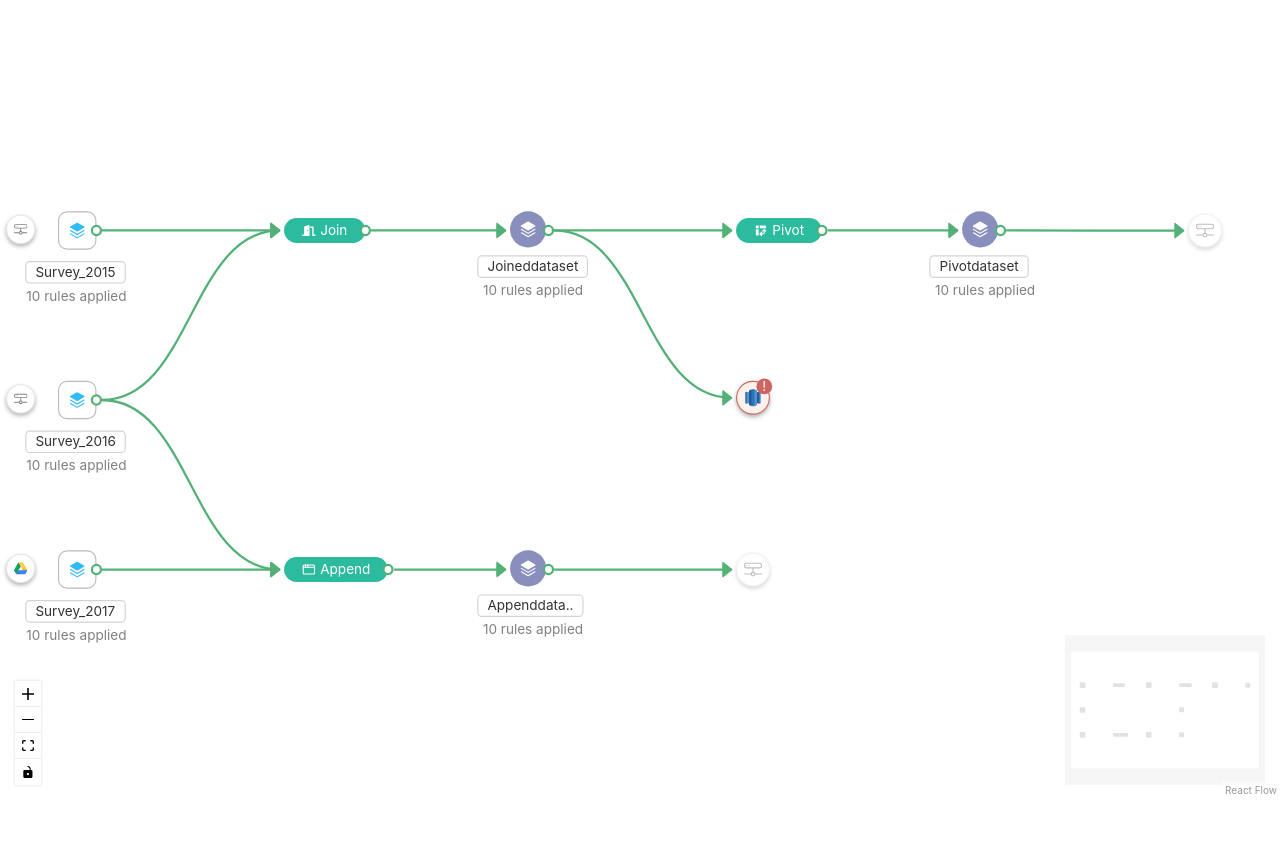
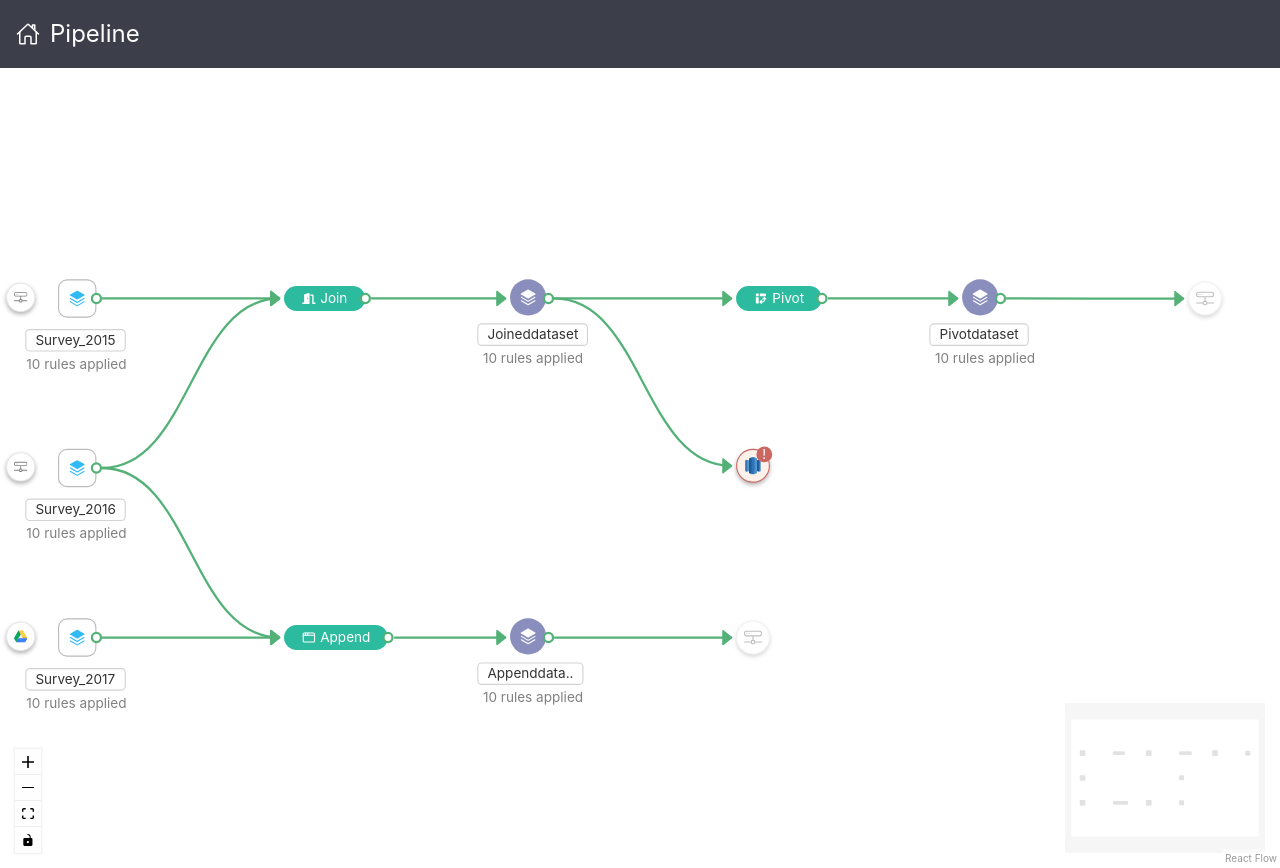
Before and after one commit to spacetag/embed-takehome, a React (Vite) app: page / in a window 1280 px wide. Before the commit the page ends 800 px from the top, so only its background shows below. Built offline with nearby package versions, Linux system fonts and the light colour scheme.

Commit message:
Add Home Bar

```diff
--- a/src/App.tsx
+++ b/src/App.tsx
@@ -1,7 +1,18 @@
+import { IoHomeOutline } from "react-icons/io5";
 import PipelineGraph from "./PipelineGraph";
 
 export default function App() {
   return (
-    <PipelineGraph />
+    <div style={{width: '100%', height: '100%'}}>
+      <div>
+        <div style={{ color: 'white', fontSize: '24px', padding: '16px', background: '#3C3F4A' }}>
+          <div style={{ display: 'flex', alignItems: 'center' }}>
+            <IoHomeOutline style={{ color: 'white', marginRight: '10px' }} />
+            <div>Pipeline</div>
+          </div>
+        </div>
+      </div>
+      <PipelineGraph />
+    </div>
   );
 }
--- a/src/PipelineGraph.tsx
+++ b/src/PipelineGraph.tsx
@@ -14,13 +14,15 @@ import '@xyflow/react/dist/style.css';
 import { initialNodes, nodeTypes } from './nodes';
 import { initialEdges, edgeTypes } from './edges';
 
-export default function PipelineGraph() {
+export default function PipelineGraph({}) {
   const [nodes, , onNodesChange] = useNodesState(initialNodes);
   const [edges, setEdges, onEdgesChange] = useEdgesState(initialEdges);
   const onConnect: OnConnect = useCallback(
     (connection) => setEdges((edges) => addEdge(connection, edges)),
     [setEdges]
   );
+
+  const onNodeClick = (event, node) => alert('click node', node);
 
   return (
     <ReactFlow
@@ -31,6 +33,7 @@ export default function PipelineGraph() {
       edgeTypes={edgeTypes}
       onEdgesChange={onEdgesChange}
       onConnect={onConnect}
+      onNodeClick={onNodeClick}
       // colorMode='dark'
       fitView
     >
```
